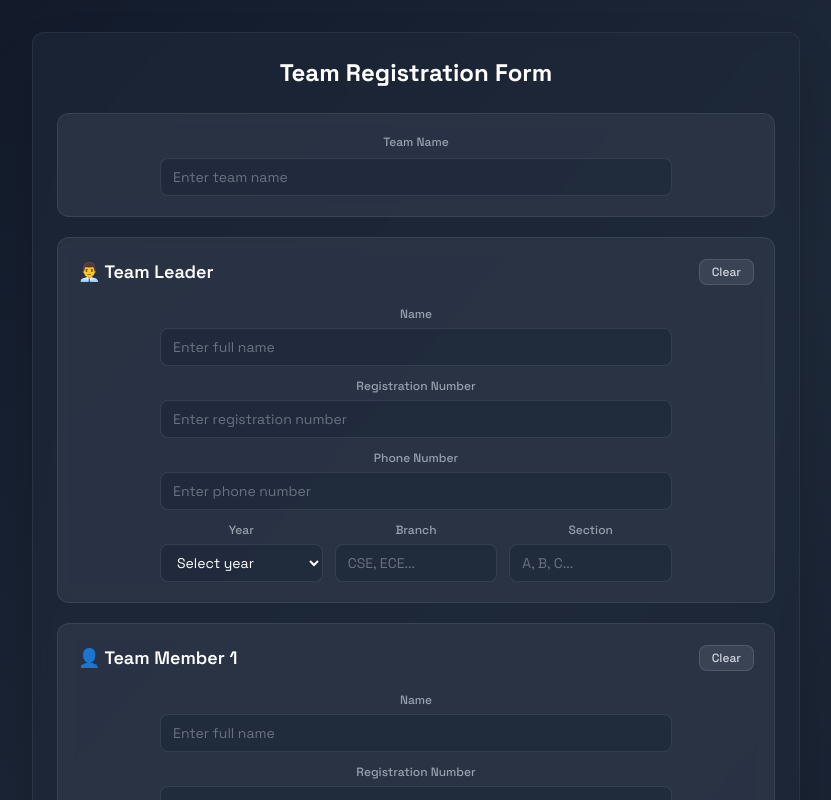
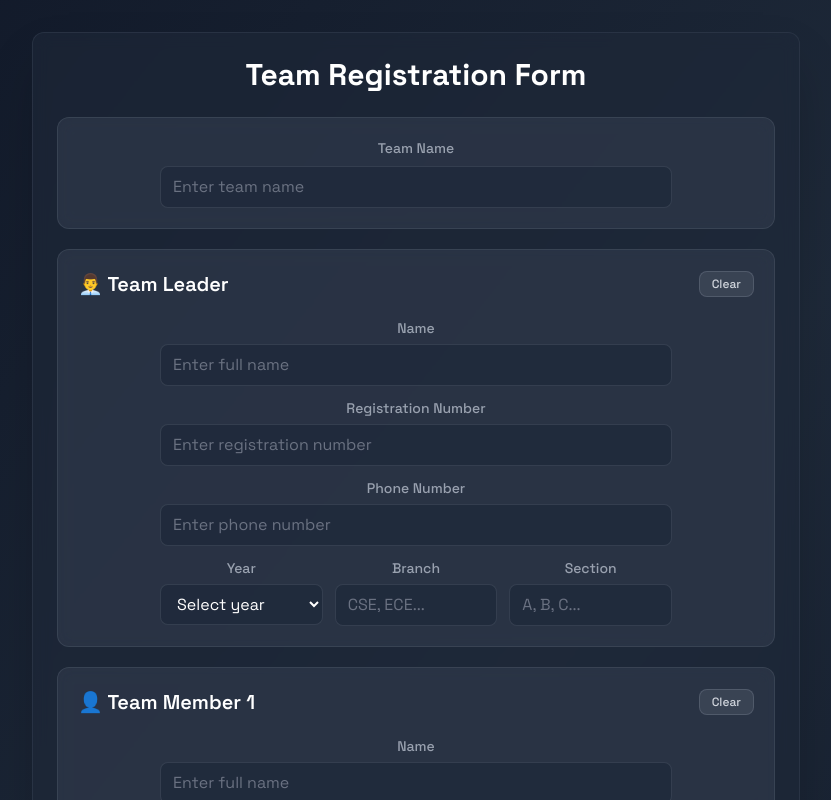
Before and after one commit to ybhavaniprasad79/form01, a React (Vite) app in the folder frontend/: page /home in a window 1280 px wide. Shown: the top 800 px of the page, without its empty margins (224-1055 px from the left). Built offline with nearby package versions, Linux system fonts and the light colour scheme; no server answers.

Commit message:
size increased

```diff
--- a/frontend/src/pages/animation.jsx
+++ b/frontend/src/pages/animation.jsx
@@ -41,28 +41,7 @@ const Animation = () => {
         <div className="absolute -top-24 -left-24 h-64 w-64 rounded-full bg-gray-500/15 blur-3xl" />
         <div className="absolute -bottom-24 -right-16 h-72 w-72 rounded-full bg-gray-400/15 blur-3xl" />
 
-        {!isIntroDone ? (
-          <div className="min-h-screen flex items-center justify-center px-6">
-            <div className="relative flex flex-col items-center gap-6">
-              <div className="intro-video-container">
-                <video
-                  autoPlay
-                  muted
-                  playsInline
-                  className="intro-video"
-                >
-                  <source src={introVideo} type="video/mp4" />
-                  Your browser does not support the video tag.
-                </video>
-              </div>
-              <div className="text-center">
-                <p className="text-lg uppercase tracking-[0.3em] text-gray-400">
-                  Loading
-                </p>
-              </div>
-            </div>
-          </div>
-        ) : (
+
           <div className="min-h-screen flex items-center justify-center px-6">
             <div className="text-center max-w-2xl text-reveal">
               <div className="mx-auto h-48 w-48 flex items-center justify-center">
@@ -112,7 +91,7 @@ const Animation = () => {
               </button>
             </div>
           </div>
-        )}
+
       </div>
     </div>
   )
--- a/frontend/src/pages/home.jsx
+++ b/frontend/src/pages/home.jsx
@@ -148,7 +148,7 @@ const Home = () => {
   const renderMemberForm = (memberType, title) => (
     <div className="bg-gray-700/50 p-5 rounded-xl border border-gray-600/50 backdrop-blur-sm flex flex-col items-center">
       <div className="flex justify-between items-center w-full mb-5">
-        <h3 className="text-lg font-semibold text-white">{title}</h3>
+        <h3 className="text-xl font-semibold text-white">{title}</h3>
         <button
           type="button"
           onClick={() => handleClearMember(memberType)}
@@ -162,7 +162,7 @@ const Home = () => {
 
       {/* Name */}
       <div>
-        <label className="block text-xs font-medium text-gray-400 mb-1.5 text-center">
+        <label className="block text-sm font-medium text-gray-400 mb-1.5 text-center">
           Name
         </label>
         <input
@@ -170,7 +170,7 @@ const Home = () => {
           name="name"
           value={formData[memberType].name}
           onChange={(e) => handleChange(e, memberType)}
-          className="w-full px-3 py-2 text-sm bg-gray-800/70 border border-gray-600/50 text-white rounded-lg focus:ring-1 focus:ring-gray-400 focus:border-gray-400 outline-none transition placeholder:text-gray-500"
+          className="w-full px-3 py-2 text-base bg-gray-800/70 border border-gray-600/50 text-white rounded-lg focus:ring-1 focus:ring-gray-400 focus:border-gray-400 outline-none transition placeholder:text-gray-500"
           placeholder="Enter full name"
           required
         />
@@ -178,7 +178,7 @@ const Home = () => {
 
       {/* Registration Number */}
       <div>
-        <label className="block text-xs font-medium text-gray-400 mb-1.5 text-center">
+        <label className="block text-sm font-medium text-gray-400 mb-1.5 text-center">
           Registration Number
         </label>
         <input
@@ -188,7 +188,7 @@ const Home = () => {
           onChange={(e) => handleChange(e, memberType)}
           maxLength="11"
           pattern="[0-9]{11}"
-          className="w-full px-3 py-2 text-sm bg-gray-800/70 border border-gray-600/50 text-white rounded-lg focus:ring-1 focus:ring-gray-400 focus:border-gray-400 outline-none transition placeholder:text-gray-500"
+          className="w-full px-3 py-2 text-base bg-gray-800/70 border border-gray-600/50 text-white rounded-lg focus:ring-1 focus:ring-gray-400 focus:border-gray-400 outline-none transition placeholder:text-gray-500"
           placeholder="Enter registration number"
           required
         />
@@ -196,7 +196,7 @@ const Home = () => {
 
       {/* Phone Number */}
       <div>
-        <label className="block text-xs font-medium text-gray-400 mb-1.5 text-center">
+        <label className="block text-sm font-medium text-gray-400 mb-1.5 text-center">
           Phone Number
         </label>
         <input
@@ -206,7 +206,7 @@ const Home = () => {
           onChange={(e) => handleChange(e, memberType)}
           maxLength="10"
           pattern="[0-9]{10}"
-          className="w-full px-3 py-2 text-sm bg-gray-800/70 border border-gray-600/50 text-white rounded-lg focus:ring-1 focus:ring-gray-400 focus:border-gray-400 outline-none transition placeholder:text-gray-500"
+          className="w-full px-3 py-2 text-base bg-gray-800/70 border border-gray-600/50 text-white rounded-lg focus:ring-1 focus:ring-gray-400 focus:border-gray-400 outline-none transition placeholder:text-gray-500"
           placeholder="Enter phone number"
           required
         />
@@ -215,14 +215,14 @@ const Home = () => {
       {/* Year, Branch and Section side by side */}
       <div className="grid grid-cols-3 gap-3">
         <div>
-          <label className="block text-xs font-medium text-gray-400 mb-1.5 text-center">
+          <label className="block text-sm font-medium text-gray-400 mb-1.5 text-center">
             Year
           </label>
           <select
             name="year"
             value={formData[memberType].year}
             onChange={(e) => handleChange(e, memberType)}
-            className="w-full px-3 py-2 text-sm bg-gray-800/70 border border-gray-600/50 text-white rounded-lg focus:ring-1 focus:ring-gray-400 focus:border-gray-400 outline-none transition"
+            className="w-full px-3 py-2 text-base bg-gray-800/70 border border-gray-600/50 text-white rounded-lg focus:ring-1 focus:ring-gray-400 focus:border-gray-400 outline-none transition"
             required
           >
             <option value="">Select year</option>
@@ -232,7 +232,7 @@ const Home = () => {
           </select>
         </div>
         <div>
-          <label className="block text-xs font-medium text-gray-400 mb-1.5 text-center">
+          <label className="block text-sm font-medium text-gray-400 mb-1.5 text-center">
             Branch
           </label>
           <input
@@ -240,13 +240,13 @@ const Home = () => {
             name="branch"
             value={formData[memberType].branch}
             onChange={(e) => handleChange(e, memberType)}
-            className="w-full px-3 py-2 text-sm bg-gray-800/70 border border-gray-600/50 text-white rounded-lg focus:ring-1 focus:ring-gray-400 focus:border-gray-400 outline-none transition placeholder:text-gray-500"
+            className="w-full px-3 py-2 text-base bg-gray-800/70 border border-gray-600/50 text-white rounded-lg focus:ring-1 focus:ring-gray-400 focus:border-gray-400 outline-none transition placeholder:text-gray-500"
             placeholder="CSE, ECE..."
             required
           />
         </div>
         <div>
-          <label className="block text-xs font-medium text-gray-400 mb-1.5 text-center">
+          <label className="block text-sm font-medium text-gray-400 mb-1.5 text-center">
             Section
           </label>
           <input
@@ -254,7 +254,7 @@ const Home = () => {
             name="section"
             value={formData[memberType].section}
             onChange={(e) => handleChange(e, memberType)}
-            className="w-full px-3 py-2 text-sm bg-gray-800/70 border border-gray-600/50 text-white rounded-lg focus:ring-1 focus:ring-gray-400 focus:border-gray-400 outline-none transition placeholder:text-gray-500"
+            className="w-full px-3 py-2 text-base bg-gray-800/70 border border-gray-600/50 text-white rounded-lg focus:ring-1 focus:ring-gray-400 focus:border-gray-400 outline-none transition placeholder:text-gray-500"
             placeholder="A, B, C..."
             required
           />
@@ -270,7 +270,7 @@ const Home = () => {
     <div className="min-h-screen bg-gradient-to-br from-gray-900 via-gray-800 to-gray-900 py-8 px-4 sm:px-6 lg:px-8">
       <div className="max-w-3xl mx-auto">
         <div className="bg-gray-800/60 backdrop-blur-sm rounded-xl shadow-2xl p-6 border border-gray-700/50">
-          <h2 className="text-2xl font-bold text-center text-white mb-6">
+          <h2 className="text-3xl font-bold text-center text-white mb-6">
             Team Registration Form
           </h2>
 
@@ -291,7 +291,7 @@ const Home = () => {
           <form onSubmit={handleSubmit} className="space-y-5">
             {/* Team Name */}
             <div className="bg-gray-700/50 p-5 rounded-xl border border-gray-600/50 backdrop-blur-sm flex flex-col items-center">
-              <label className="block text-xs font-medium text-gray-400 mb-2 text-center">
+              <label className="block text-sm font-medium text-gray-400 mb-2 text-center">
                 Team Name
               </label>
               <input
@@ -299,7 +299,7 @@ const Home = () => {
                 name="teamName"
                 value={formData.teamName}
                 onChange={handleTeamNameChange}
-                className="w-full max-w-lg px-3 py-2 text-sm bg-gray-800/70 border border-gray-600/50 text-white rounded-lg focus:ring-1 focus:ring-gray-400 focus:border-gray-400 outline-none transition placeholder:text-gray-500"
+                className="w-full max-w-lg px-3 py-2 text-base bg-gray-800/70 border border-gray-600/50 text-white rounded-lg focus:ring-1 focus:ring-gray-400 focus:border-gray-400 outline-none transition placeholder:text-gray-500"
                 placeholder="Enter team name"
                 required
               />
@@ -319,7 +319,7 @@ const Home = () => {
               <button
                 type="submit"
                 disabled={loading || teamCount >= maxTeams}
-                className={`w-full max-w-lg bg-gray-700/80 text-white py-2.5 px-4 rounded-lg text-sm font-semibold transition-all shadow-lg focus:outline-none focus:ring-2 focus:ring-gray-400 focus:ring-offset-2 focus:ring-offset-gray-800 ${
+                className={`w-full max-w-lg bg-gray-700/80 text-white py-2.5 px-4 rounded-lg text-base font-semibold transition-all shadow-lg focus:outline-none focus:ring-2 focus:ring-gray-400 focus:ring-offset-2 focus:ring-offset-gray-800 ${
                   loading || teamCount >= maxTeams
                     ? 'opacity-50 cursor-not-allowed'
                     : 'hover:bg-gray-600 hover:shadow-xl'
```
